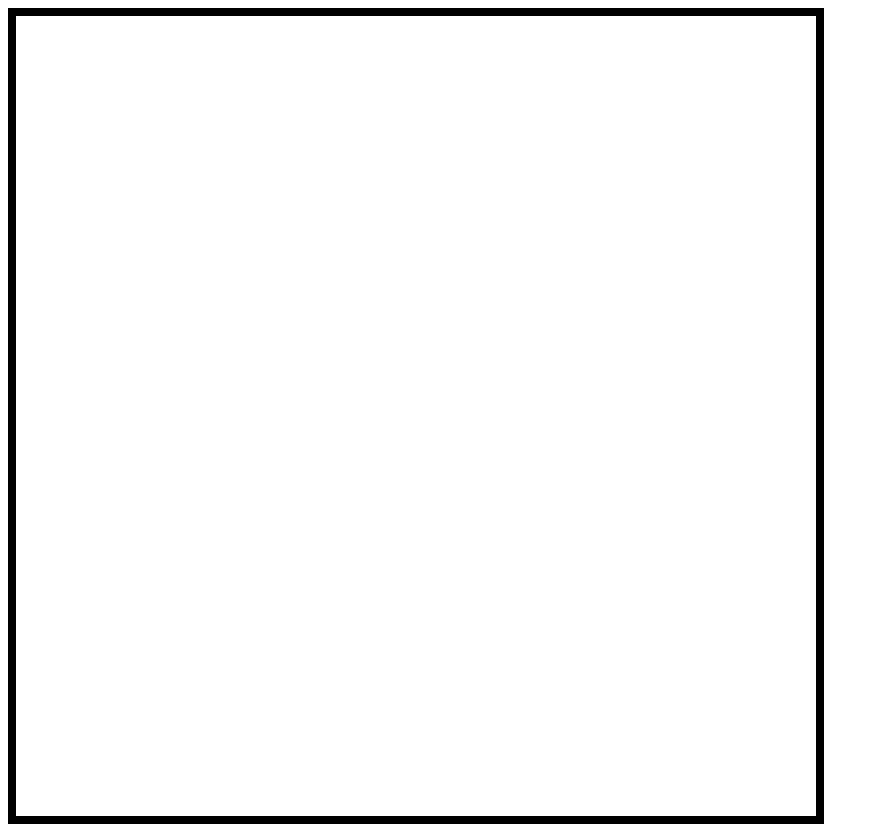
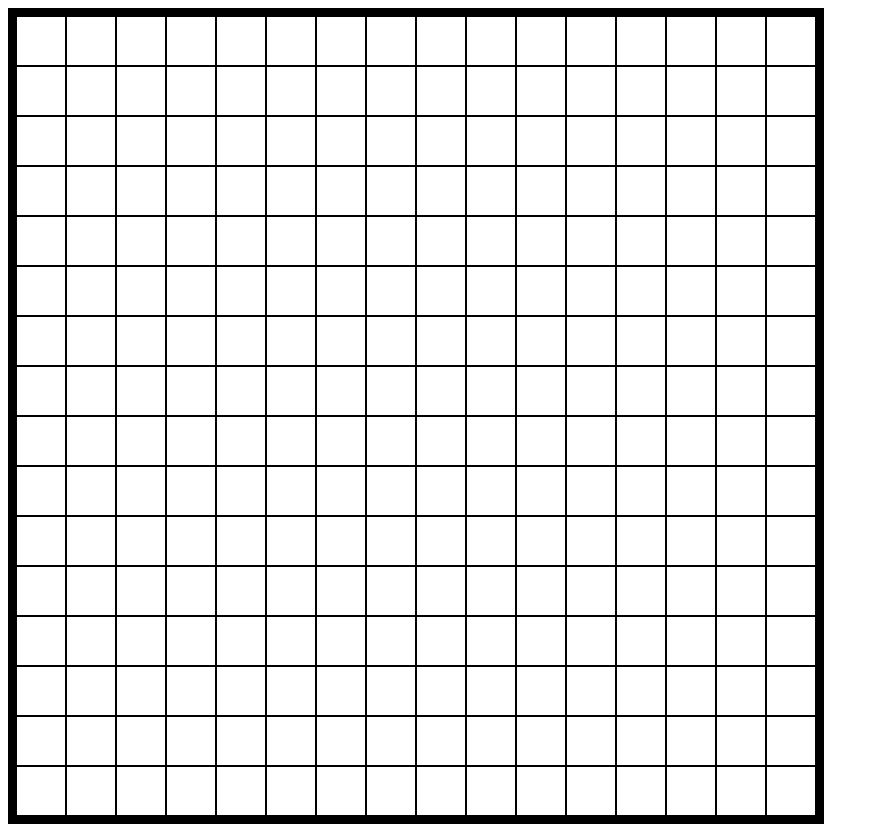
Before and after one commit to RyanMcEntire/etch-a-sketch-review, a plain HTML site: page index.html in a window 1280 px wide. Shown: the whole page, without its empty margins (0-879 px from the left). Drawn offline with Linux system fonts and the light colour scheme.

Commit message:
add generate grid functionality

```diff
--- a/main.js
+++ b/main.js
@@ -1,2 +1,11 @@
 const size = 16;
-const gridSize = (size * size)
+const gridSize = size * size;
+
+const gridFrame = document.querySelector(".gridFrame");
+for (let i = 0; i < gridSize; i++) {
+  const gridSquare = document.createElement("div");
+
+  gridFrame.appendChild(gridSquare);
+}
+
+gridFrame.style.cssText = `grid-template-columns: repeat(${size}, auto)`;
--- a/styles.css
+++ b/styles.css
@@ -1,7 +1,13 @@
 .gridFrame {
   border-style: solid;
-  border-width: .5rem;
+  border-width: 0.5rem;
   width: 50rem;
   height: 50rem;
   display: grid;
+  /*grid-template-columns: repeat(16, auto);*/
 }
+
+.gridFrame > div {
+  border-style: solid;
+  border-width: 1px;
+}
```
